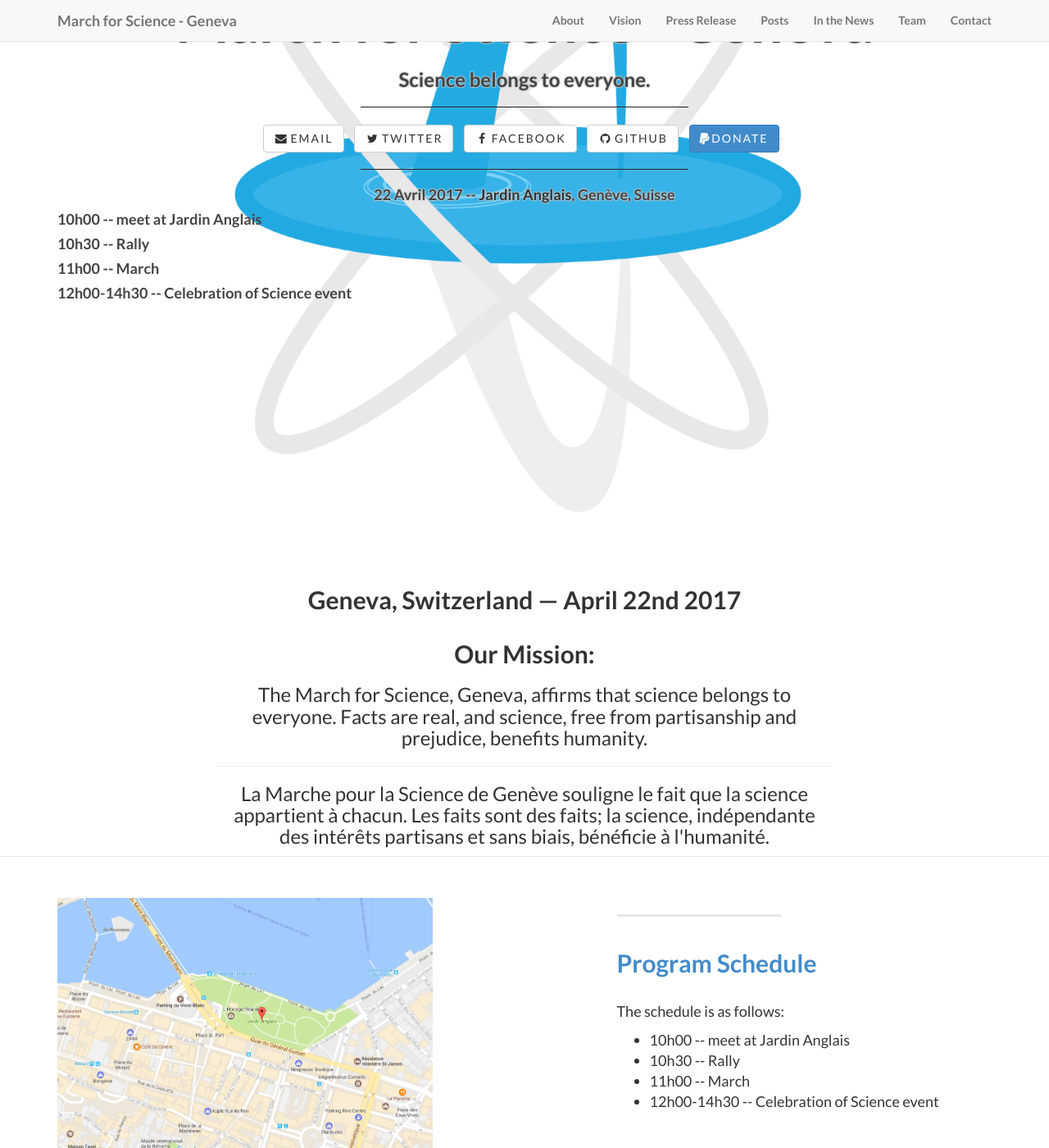
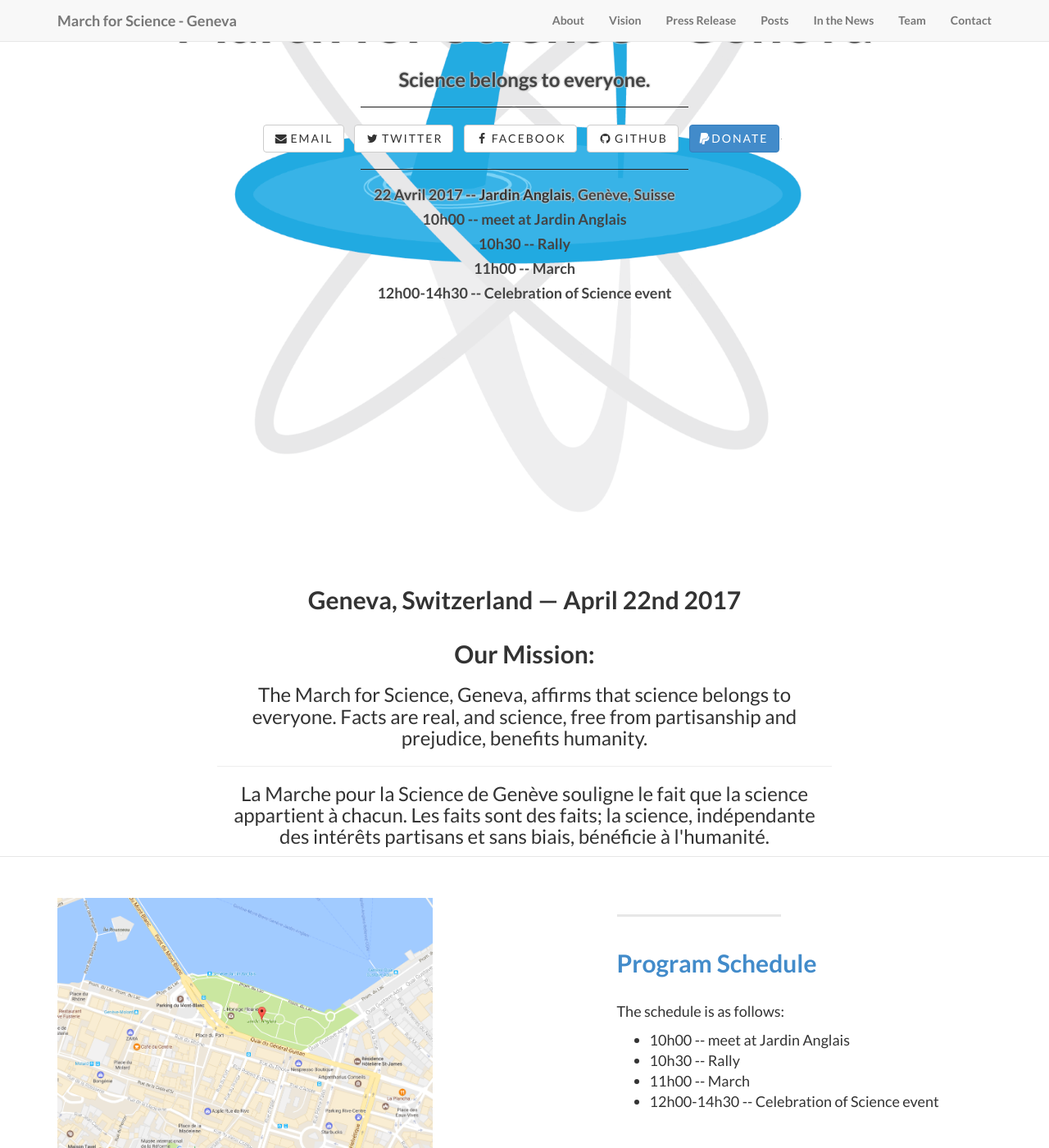
Before and after one commit to marchforsciencegeneva/marchforsciencegeneva.github.io, a Jekyll site: the page built from index.html, in a window 1280 px wide and 1400 px high, scrolled down 291 px. Shown: the whole window at 82% size. Built offline with Jekyll 4.4.1, drawn with Linux system fonts in a browser that asks for light colours.

Commit message:
don' left align

```diff
--- a/css/landing-page.css
+++ b/css/landing-page.css
@@ -101,10 +101,6 @@
     }
 }
 
-.program-schedule {
-  text-align: left;
-}
-
 .intro-header.small-header .program-schedule {
   display: none;
 }
```
